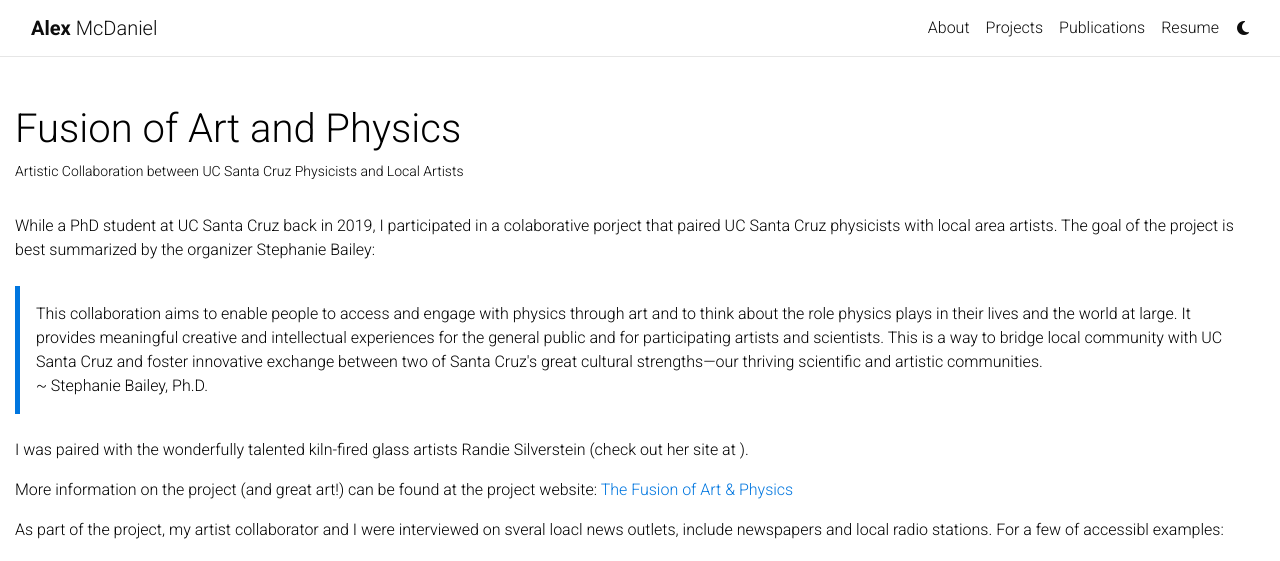
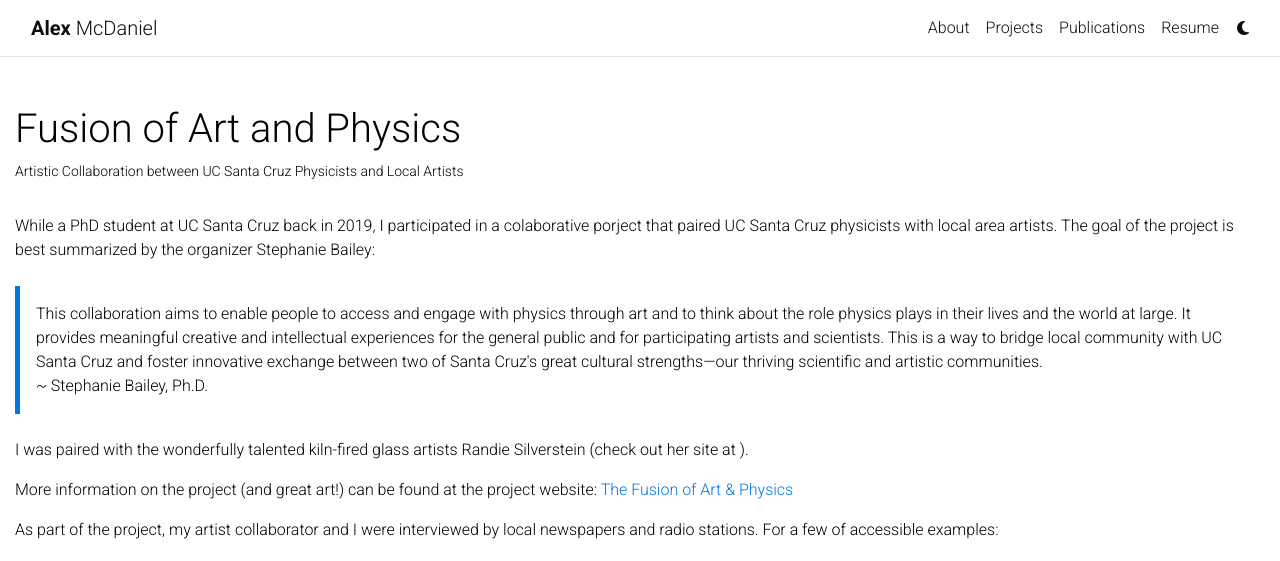
Before and after one commit to alex-mcdaniel/alex-mcdaniel.github.io, a Jekyll site: the page built from _projects/Fusion.md, in a window 1280 px wide and 1100 px high. Shown: the top 561 px of the window. Built offline with Jekyll 4.4.1, drawn with Linux system fonts in a browser that asks for light colours; comment, search, counter and statistics services are not loaded; a style sheet for code colours, icons or effects is not loaded.

Commit message:
Update Fusion.md

```diff
--- a/_projects/Fusion.md
+++ b/_projects/Fusion.md
@@ -22,11 +22,11 @@
 
 More information on the project (and great art!) can be found at the project website: <a href="https://slbailey109.wixsite.com/fusion/about">The Fusion of Art & Physics</a>
 
+As part of the project, my artist collaborator and I were interviewed by local newspapers and radio stations. For a few of accessible examples:
+
+<a href="https://www.goodtimes.sc/fusion-art-physics/">Read more in The Good Times: Santa Cruz's weekly entertainment guide</a>
 
 
-As part of the project, my artist collaborator and I were interviewed on sveral loacl news outlets, include newspapers and local radio stations. For a few of accessibl examples:
-
-<a href="https://www.goodtimes.sc/fusion-art-physics/">Read more in The Good Times: Santa Cruz's weekly entertainment guide</a>
 <a href="https://www.santacruzsentinel.com/2019/02/27/art-seen-fusion-of-art-physics-exhibit-opens-march-1/"> Santa Cruz Sentinel Article</a>
 
 
@@ -34,13 +34,13 @@
 
 <div class="row">
     <div class="col-sm mt-3 mt-md-0">
-        {% include figure.html path="Fusion/alex_randie.jpg" title="example image" class="img-fluid rounded z-depth-1" %}
+        {% include figure.html path="alex_randie.jpg" title="example image" class="img-fluid rounded z-depth-1" %}
     </div>
     <div class="col-sm mt-3 mt-md-0">
-        {% include figure.html path="Fusion/disc.webp" title="example image" class="img-fluid rounded z-depth-1" %}
+        {% include figure.html path="disc.webp" title="example image" class="img-fluid rounded z-depth-1" %}
     </div>
     <div class="col-sm mt-3 mt-md-0">
-        {% include figure.html path="Fusion/shop.webp" title="example image" class="img-fluid rounded z-depth-1" %}
+        {% include figure.html path="shop.webp" title="example image" class="img-fluid rounded z-depth-1" %}
     </div>
 </div>
 <div class="caption">
```
